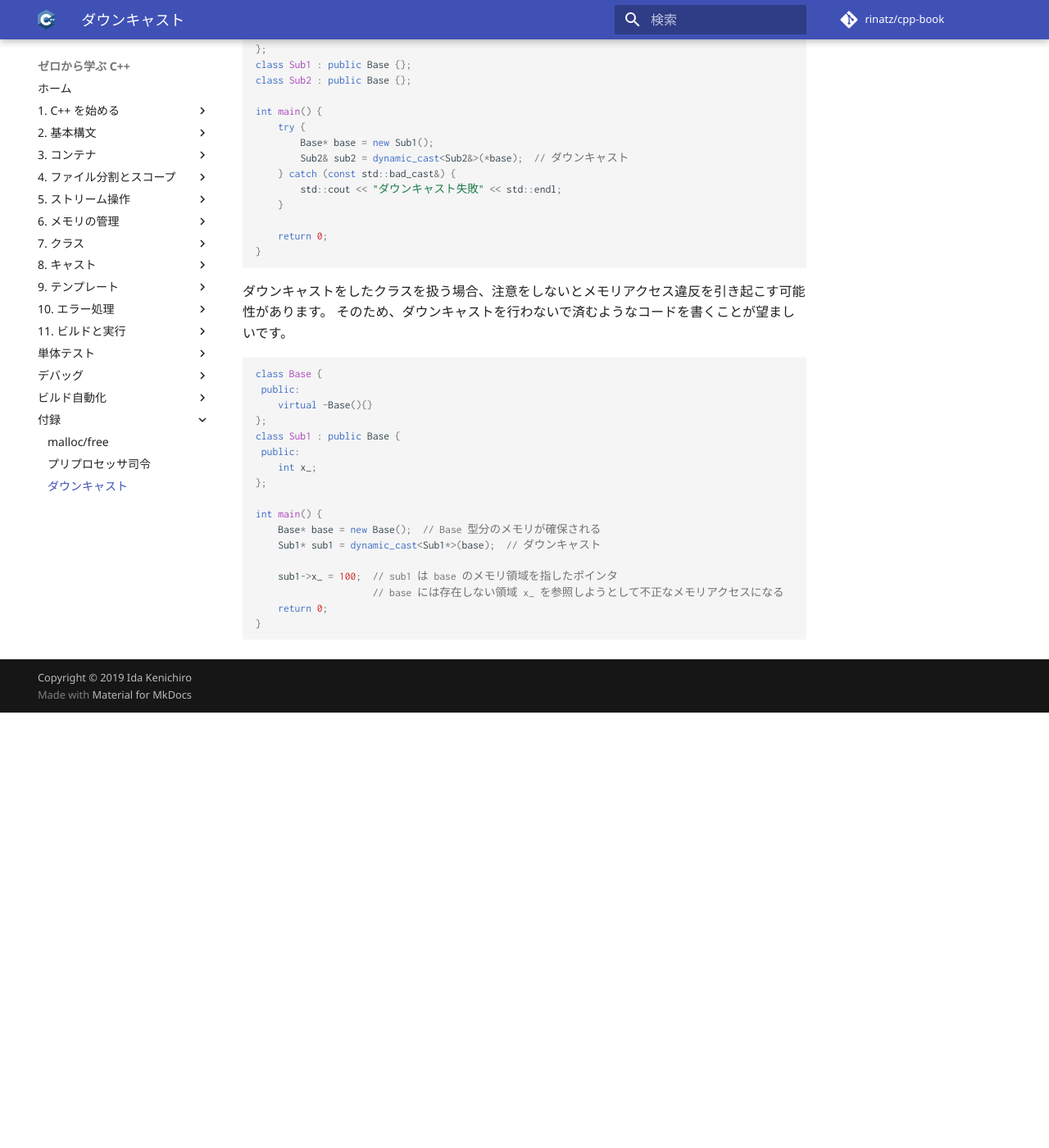
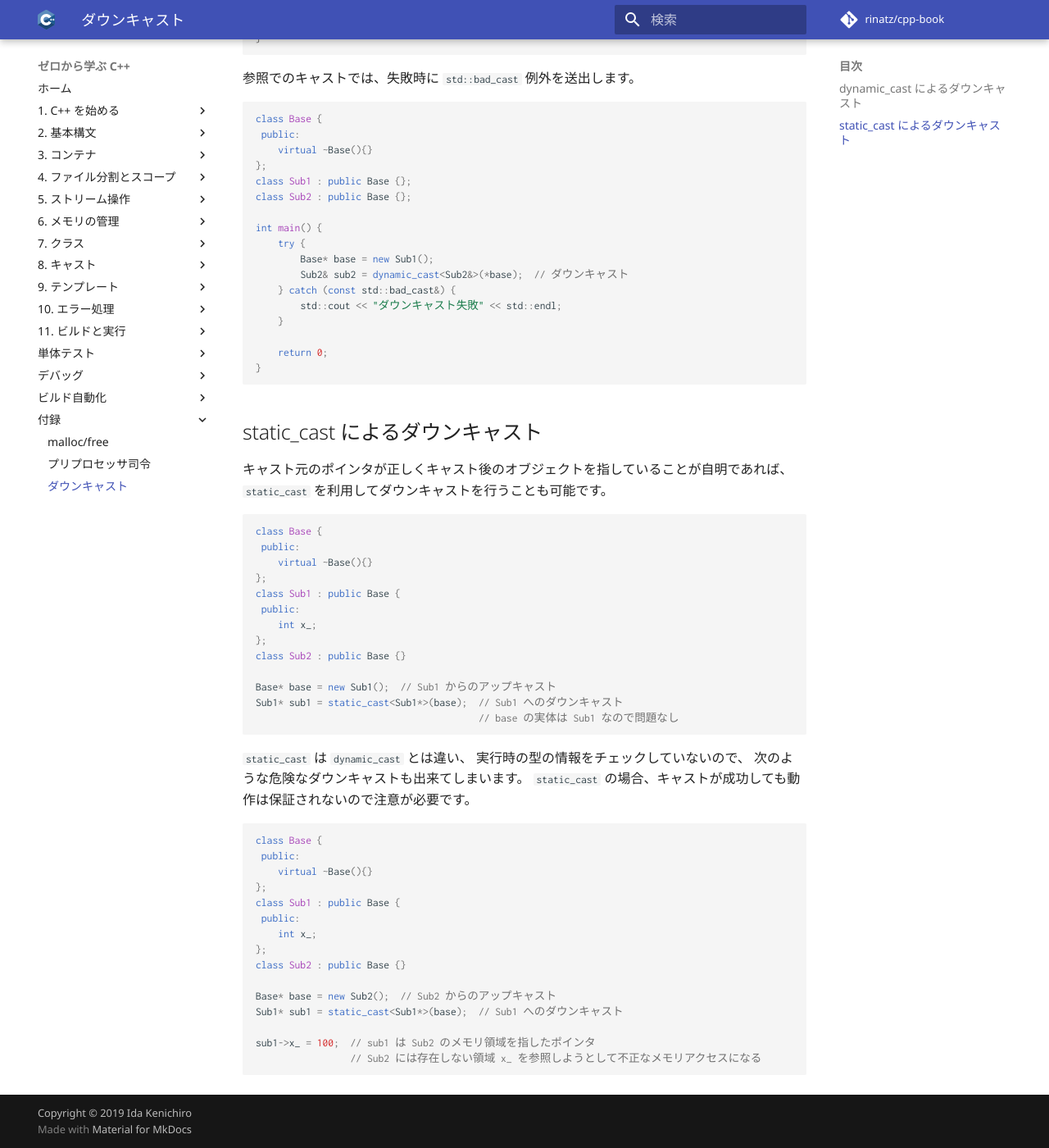
Before and after one commit to rinatz/cpp-book, an MkDocs documentation site: the page built from docs/appendix-downcasts.md, in a window 1280 px wide and 1400 px high, scrolled down 1045 px. Shown: the whole window at 82% size. Built offline with MkDocs 1.6.1 and Material for MkDocs 9.7.7, drawn with Linux system fonts in a browser that asks for light colours; comment, search, counter and statistics services are not loaded; before the commit the page ends 1914 px from its top, so only the background shows below that; some of the changed text lies outside the part shown.

Commit message:
Review article structure

````diff
--- a/docs/appendix-downcasts.md
+++ b/docs/appendix-downcasts.md
@@ -1,8 +1,15 @@
 # ダウンキャスト
 
 基底クラスの参照やポインタから派生クラスの参照やポインタへの型変換をダウンキャストといいます。
+C++ では、ダウンキャストをする際に `dynamic_cast` や ` static_cast` を使います。
 
-C++ では、ダウンキャストをする際に `dynamic_cast` を使います。
+ダウンキャストをしたクラスを扱う場合、
+キャスト失敗を考慮したコードを書く必要があったり、
+メモリアクセス違反を引き起こすようなコードになる可能性があります。
+そのため、ダウンキャストを行わないで済むようなコードを書くことが望ましいです。
+
+## dynamic_cast によるダウンキャスト
+
 `dynamic_cast` が使えるのは仮想関数を持ったクラスに限定されます。
 
 ```cpp
@@ -62,8 +69,10 @@
 }
 ```
 
-ダウンキャストをしたクラスを扱う場合、注意をしないとメモリアクセス違反を引き起こす可能性があります。
-そのため、ダウンキャストを行わないで済むようなコードを書くことが望ましいです。
+## static_cast によるダウンキャスト
+
+キャスト元のポインタが正しくキャスト後のオブジェクトを指していることが自明であれば、
+`static_cast` を利用してダウンキャストを行うことも可能です。
 
 ```cpp
 class Base {
@@ -74,13 +83,32 @@
  public:
     int x_;
 };
+class Sub2 : public Base {}
 
-int main() {
-    Base* base = new Base();  // Base 型分のメモリが確保される
-    Sub1* sub1 = dynamic_cast<Sub1*>(base);  // ダウンキャスト
+Base* base = new Sub1();  // Sub1 からのアップキャスト
+Sub1* sub1 = static_cast<Sub1*>(base);  // Sub1 へのダウンキャスト
+                                        // base の実体は Sub1 なので問題なし
+```
 
-    sub1->x_ = 100;  // sub1 は base のメモリ領域を指したポインタ
-                     // base には存在しない領域 x_ を参照しようとして不正なメモリアクセスになる
-    return 0;
-}
+`static_cast` は `dynamic_cast` とは違い、
+実行時の型の情報をチェックしていないので、
+次のような危険なダウンキャストも出来てしまいます。
+`static_cast` の場合、キャストが成功しても動作は保証されないので注意が必要です。
+
+```cpp
+class Base {
+ public:
+    virtual ~Base(){}
+};
+class Sub1 : public Base {
+ public:
+    int x_;
+};
+class Sub2 : public Base {}
+
+Base* base = new Sub2();  // Sub2 からのアップキャスト
+Sub1* sub1 = static_cast<Sub1*>(base);  // Sub1 へのダウンキャスト
+
+sub1->x_ = 100;  // sub1 は Sub2 のメモリ領域を指したポインタ
+                 // Sub2 には存在しない領域 x_ を参照しようとして不正なメモリアクセスになる
 ```
````
